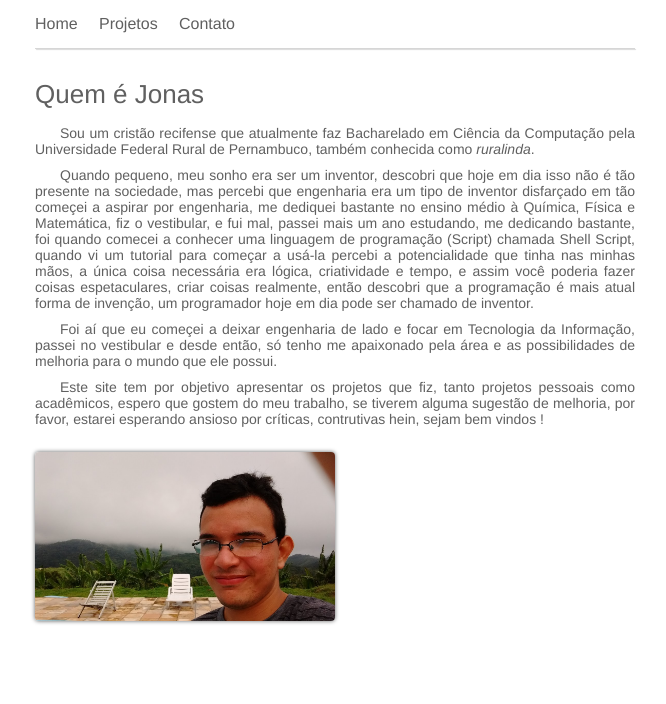
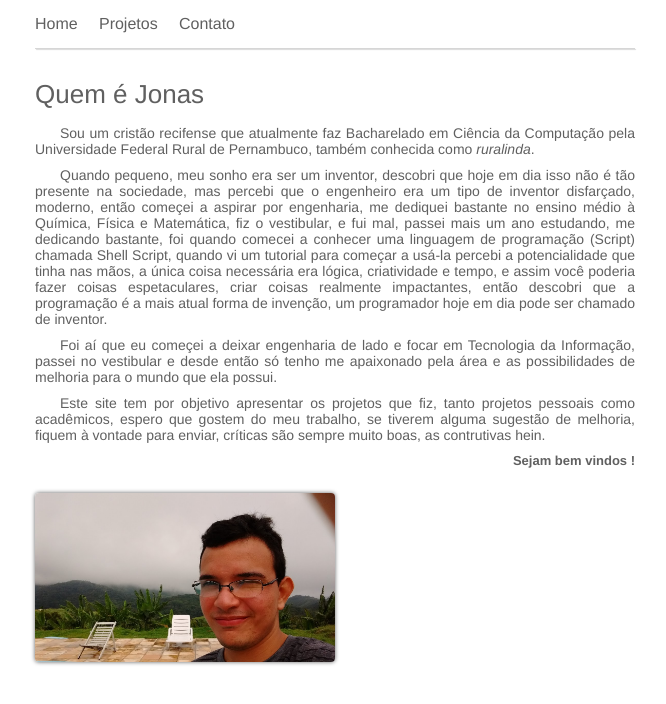
Before and after one commit to JonasFreireAlcantara/my-own-website-frontend, a React (Create React App) app: page / in a window 1280 px wide. Shown: the top 704 px of the page, without its empty margins (305-971 px from the left). Built offline with nearby package versions, Linux system fonts and the light colour scheme; no server answers; the HTML template or start-up script is replaced by a standard one.

Commit message:
home text grammar fix

```diff
--- a/src/pages/home/index.js
+++ b/src/pages/home/index.js
@@ -19,22 +19,24 @@ class Home extends Component {
                     pela Universidade Federal Rural de Pernambuco, também conhecida como <i>ruralinda</i>.</p>
 
                     <p>Quando pequeno, meu sonho era ser um inventor, descobri que hoje em dia isso não é tão
-                    presente na sociedade, mas percebi que engenharia era um tipo de inventor disfarçado em tão
+                    presente na sociedade, mas percebi que o engenheiro era um tipo de inventor disfarçado, moderno, então
                     começei a aspirar por engenharia, me dediquei bastante no ensino médio à Química, Física e Matemática,
                     fiz o vestibular, e fui mal, passei mais um ano estudando, me dedicando bastante, foi quando comecei
                     a conhecer uma linguagem de programação (Script) chamada Shell Script, quando vi um tutorial para começar
-                    a usá-la percebi a potencialidade que tinha nas minhas mãos, a única coisa necessária era lógica,
-                    criatividade e tempo, e assim você poderia fazer coisas espetaculares, criar coisas realmente,
-                    então descobri que a programação é mais atual forma de invenção, um programador hoje em dia pode
-                    ser chamado de inventor.</p>
+                    a usá-la percebi a potencialidade que tinha nas mãos, a única coisa necessária era lógica,
+                    criatividade e tempo, e assim você poderia fazer coisas espetaculares, criar coisas realmente
+                    impactantes, então descobri que a programação é a mais atual forma de invenção, um programador
+                    hoje em dia pode ser chamado de inventor.</p>
 
                     <p>Foi aí que eu começei a deixar engenharia de lado e focar em Tecnologia da Informação, passei
-                    no vestibular e desde então, só tenho me apaixonado pela área e as possibilidades de melhoria
-                    para o mundo que ele possui.</p>
+                    no vestibular e desde então só tenho me apaixonado pela área e as possibilidades de melhoria
+                    para o mundo que ela possui.</p>
 
                     <p>Este site tem por objetivo apresentar os projetos que fiz, tanto projetos pessoais como acadêmicos,
-                    espero que gostem do meu trabalho, se tiverem alguma sugestão de melhoria, por favor, estarei esperando
-                    ansioso por críticas, contrutivas hein, sejam bem vindos !</p>
+                    espero que gostem do meu trabalho, se tiverem alguma sugestão de melhoria, fiquem à vontade para enviar,
+                    críticas são sempre muito boas, as contrutivas hein.</p>
+
+                    <p id="welcome-phrase">Sejam bem vindos !</p>
 
                     <img src={jonas} alt='Jonas' />
 
--- a/src/pages/home/styles.css
+++ b/src/pages/home/styles.css
@@ -23,6 +23,13 @@
     text-indent: 25px;
 }
 
+#home article #welcome-phrase {
+    text-indent: 0px;
+    font-weight: bold;
+    font-size: 13px;
+    text-align: right;
+}
+
 #home article img {
     display: block;
     margin-top: 25px;
```
